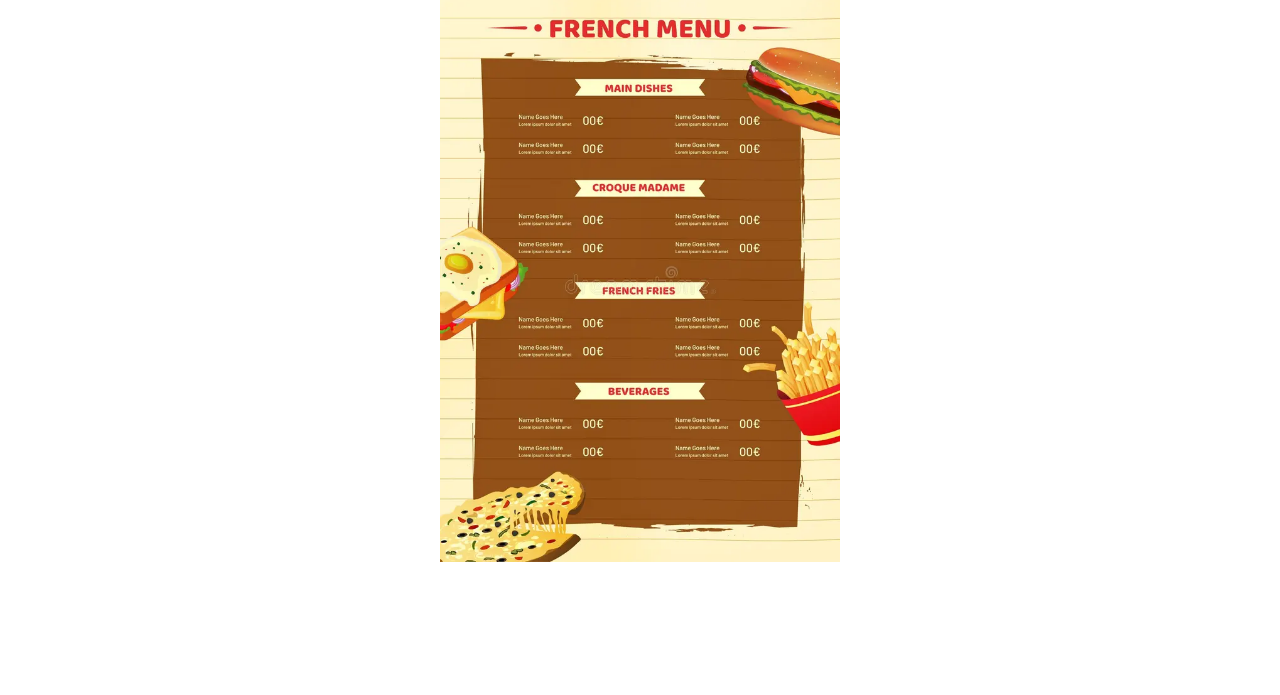
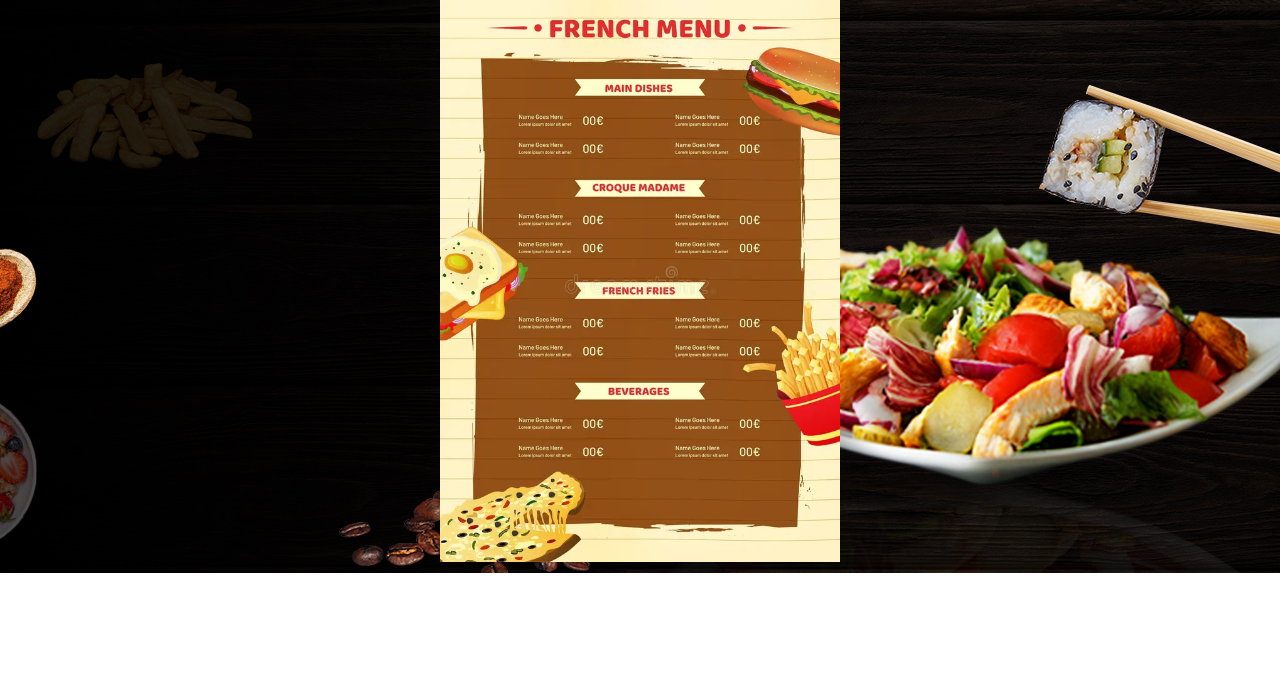
Before and after one commit to TolegenAzamat/Restaurant, a plain HTML site: page menu.html in a window 1280 px wide. Shown: the part 105-800 px from the top of the page. Drawn offline with Linux system fonts and the light colour scheme; the site is published under a folder, as on GitHub Pages, so addresses that start at the root find nothing.

Commit message:
Update style.css

```diff
--- a/style.css
+++ b/style.css
@@ -556,7 +556,7 @@ button{
 }
 
 .menu-menu{
-    background: url(/bg.jpg) no-repeat center center fixed;
+    background: url(bg.jpg) no-repeat center center fixed;
         -webkit-background-size: cover;
         -moz-background-size: cover;
         -o-background-size: cover;
```
